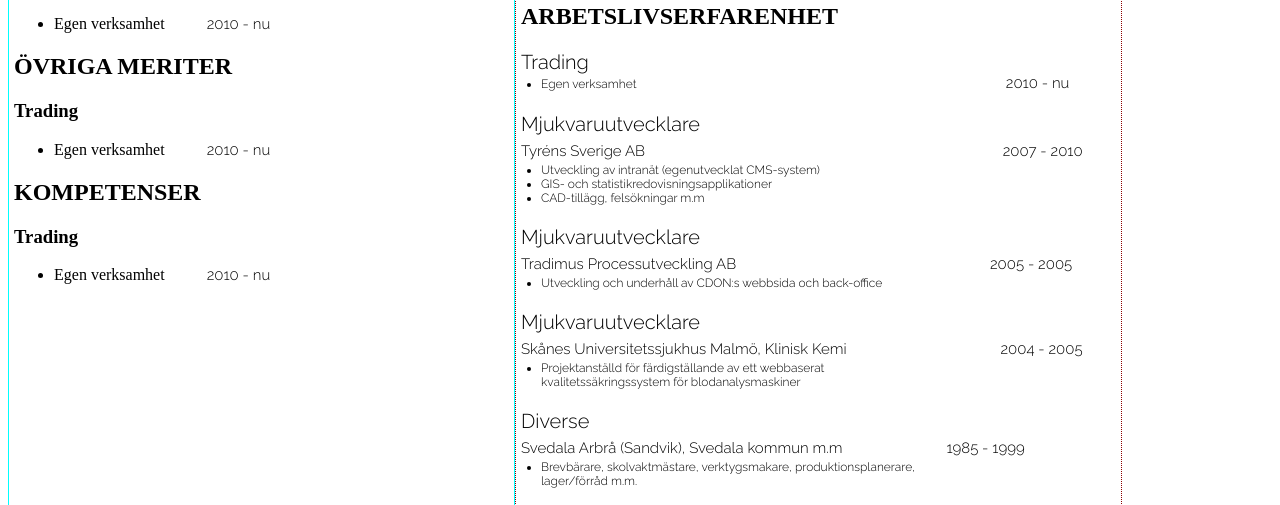
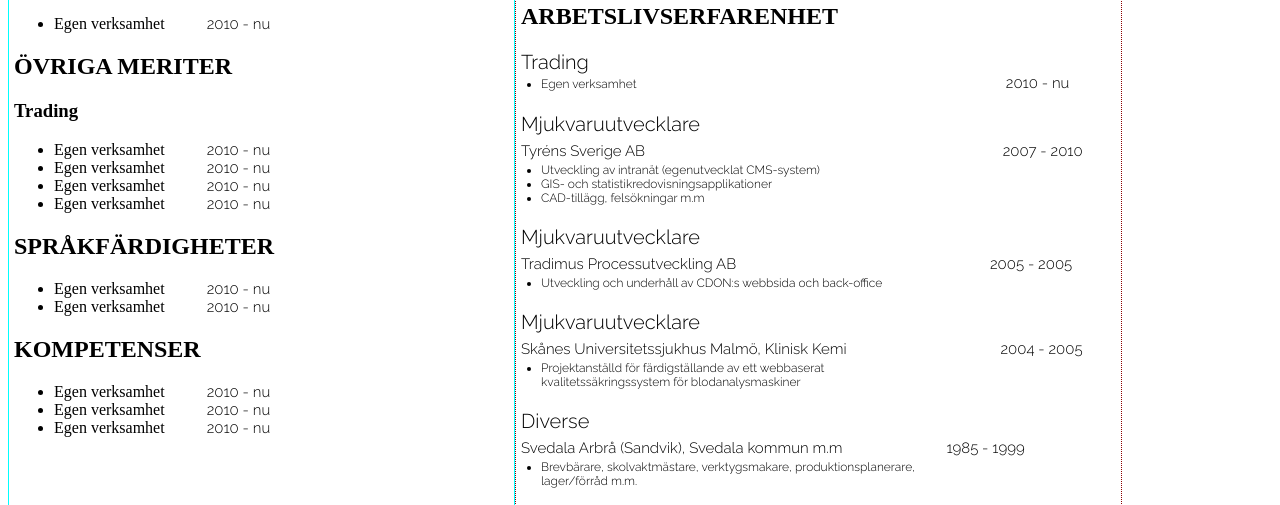
Before and after one commit to rfe10000/CV-uppgift, a plain HTML site: page index.html in a window 1280 px wide. Shown: the part 287-792 px from the top of the page. Drawn offline with Linux system fonts and the light colour scheme.

Commit message:
dagsslut

```diff
--- a/index.html
+++ b/index.html
@@ -48,17 +48,32 @@
                         <h3>Trading</h3>
                         <ul>
                             <li>Egen verksamhet <span style='margin-right:30px'>&nbsp;</span> <span class="year">2010 - nu</span></li>
+                            <li>Egen verksamhet <span style='margin-right:30px'>&nbsp;</span> <span class="year">2010 - nu</span></li>
+                            <li>Egen verksamhet <span style='margin-right:30px'>&nbsp;</span> <span class="year">2010 - nu</span></li>
+                            <li>Egen verksamhet <span style='margin-right:30px'>&nbsp;</span> <span class="year">2010 - nu</span></li>
                         </ul>
                     </div>
                 </div>
 
             </div>
             <div>
+                <h2>SPRÅKFÄRDIGHETER</h2>
+                <div>
+                    <div>
+                        <ul>
+                            <li>Egen verksamhet <span style='margin-right:30px'>&nbsp;</span> <span class="year">2010 - nu</span></li>
+                            <li>Egen verksamhet <span style='margin-right:30px'>&nbsp;</span> <span class="year">2010 - nu</span></li>
+                        </ul>
+                    </div>
+                </div>
+            </div>
+            <div>
                 <h2>KOMPETENSER</h2>
                 <div>
                     <div>
-                        <h3>Trading</h3>
                         <ul>
+                            <li>Egen verksamhet <span style='margin-right:30px'>&nbsp;</span> <span class="year">2010 - nu</span></li>
+                            <li>Egen verksamhet <span style='margin-right:30px'>&nbsp;</span> <span class="year">2010 - nu</span></li>
                             <li>Egen verksamhet <span style='margin-right:30px'>&nbsp;</span> <span class="year">2010 - nu</span></li>
                         </ul>
                     </div>
```
